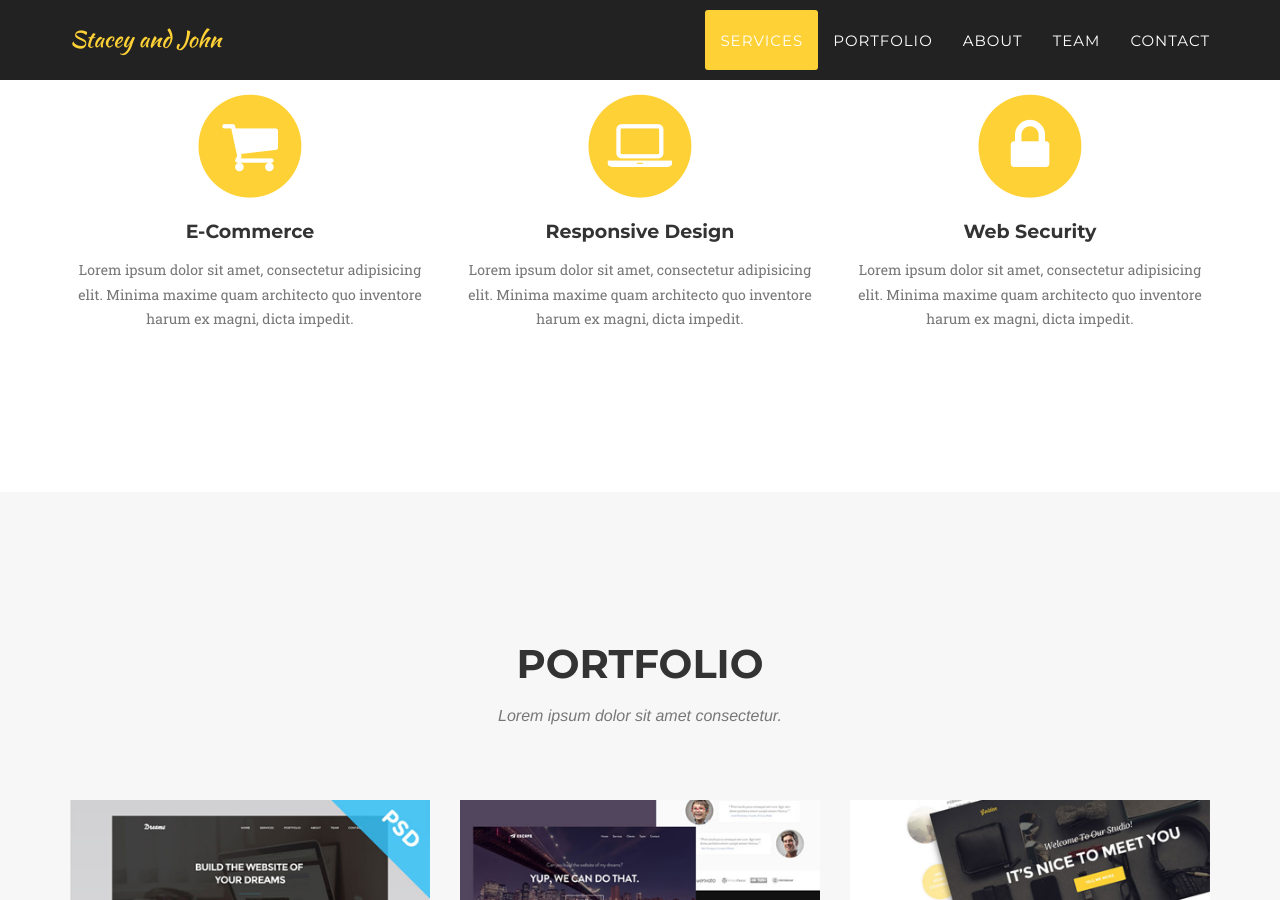
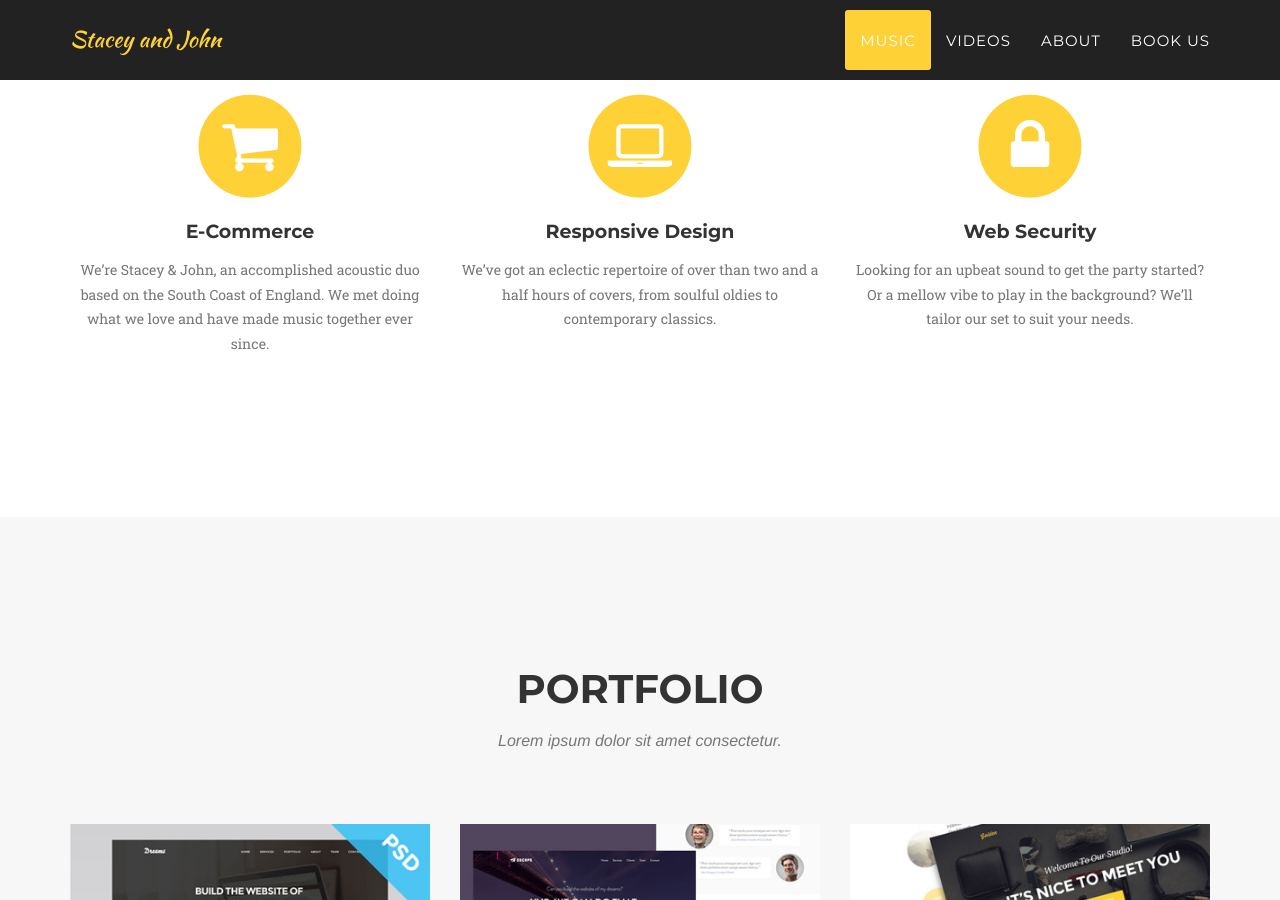
Before and after one commit to staceyandjohn/staceyandjohn, a Jekyll site: the page built from index.html, in a window 1280 px wide and 900 px high, scrolled down 978 px. Built offline with Jekyll 4.4.1, drawn with Linux system fonts in a browser that asks for light colours; some web fonts are replaced.

Commit message:
new details

```diff
--- a/_includes/header.html
+++ b/_includes/header.html
@@ -19,19 +19,19 @@
                         <a href="#page-top"></a>
                     </li>
                     <li>
-                        <a class="page-scroll" href="#services">Services</a>
+                        <a class="page-scroll" href="#services">Music</a>
                     </li>
                     <li>
-                        <a class="page-scroll" href="#portfolio">Portfolio</a>
+                        <a class="page-scroll" href="#portfolio">Videos</a>
                     </li>
                     <li>
                         <a class="page-scroll" href="#about">About</a>
                     </li>
+<!--                     <li>
+                        <a class="page-scroll" href="#team">Team</a>
+                    </li> -->
                     <li>
-                        <a class="page-scroll" href="#team">Team</a>
-                    </li>
-                    <li>
-                        <a class="page-scroll" href="#contact">Contact</a>
+                        <a class="page-scroll" href="#contact">Book Us</a>
                     </li>
                 </ul>
             </div>
--- a/_includes/services.html
+++ b/_includes/services.html
@@ -14,7 +14,7 @@
                         <i class="fa fa-shopping-cart fa-stack-1x fa-inverse"></i>
                     </span>
                     <h4 class="service-heading">E-Commerce</h4>
-                    <p class="text-muted">Lorem ipsum dolor sit amet, consectetur adipisicing elit. Minima maxime quam architecto quo inventore harum ex magni, dicta impedit.</p>
+                    <p class="text-muted">We’re Stacey & John, an accomplished acoustic duo based on the South Coast of England. We met doing what we love and have made music together ever since.</p>
                 </div>
                 <div class="col-md-4">
                     <span class="fa-stack fa-4x">
@@ -22,7 +22,7 @@
                         <i class="fa fa-laptop fa-stack-1x fa-inverse"></i>
                     </span>
                     <h4 class="service-heading">Responsive Design</h4>
-                    <p class="text-muted">Lorem ipsum dolor sit amet, consectetur adipisicing elit. Minima maxime quam architecto quo inventore harum ex magni, dicta impedit.</p>
+                    <p class="text-muted">We’ve got an eclectic repertoire of over than two and a half hours of covers, from soulful oldies to contemporary classics.</p>
                 </div>
                 <div class="col-md-4">
                     <span class="fa-stack fa-4x">
@@ -30,7 +30,7 @@
                         <i class="fa fa-lock fa-stack-1x fa-inverse"></i>
                     </span>
                     <h4 class="service-heading">Web Security</h4>
-                    <p class="text-muted">Lorem ipsum dolor sit amet, consectetur adipisicing elit. Minima maxime quam architecto quo inventore harum ex magni, dicta impedit.</p>
+                    <p class="text-muted">Looking for an upbeat sound to get the party started? Or a mellow vibe to play in the background? We’ll tailor our set to suit your needs. </p>
                 </div>
             </div>
         </div>
--- a/_layouts/default.html
+++ b/_layouts/default.html
@@ -10,7 +10,7 @@
     {% include services.html %}
     {% include portfolio_grid.html %}
     {% include about.html %}
-    {% include team.html %}
+    <!-- {% include team.html %} -->
     {% include clients.html %}
     {% include contact.html %}
     {% include footer.html %}
```
